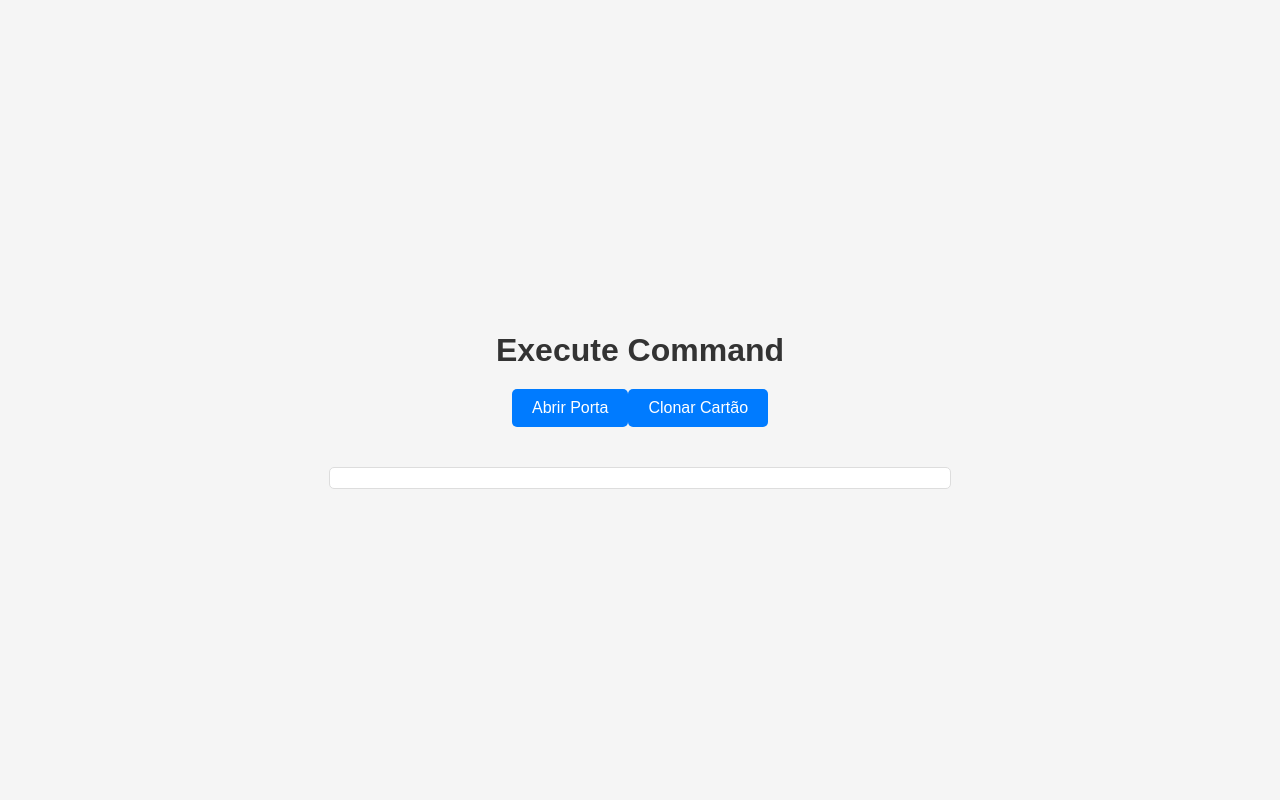
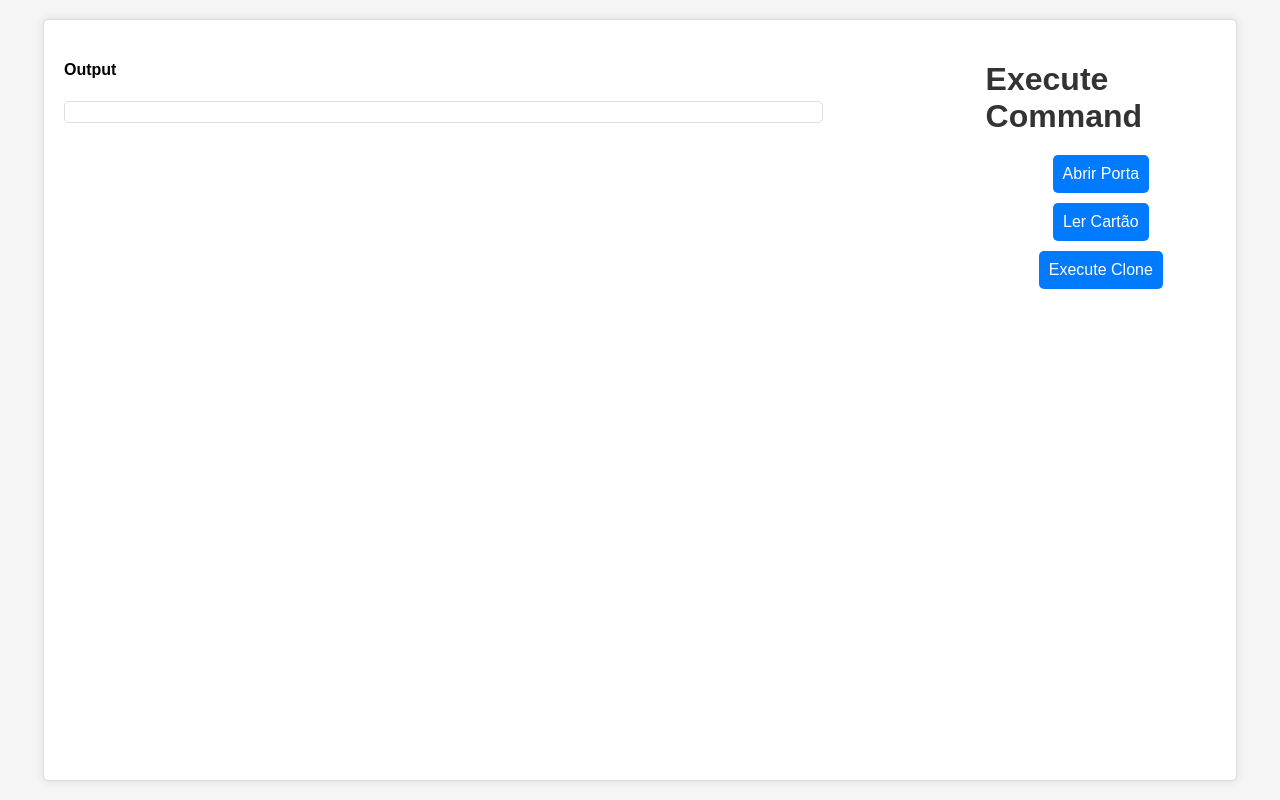
Before and after one commit to AndreGChang/proxymark3-web, a Flask app: page / in a window 1280 px wide. Run offline with Flask 3, Linux system fonts and the light colour scheme.

Commit message:
estilização dos templates

```diff
--- a/app/routes.py
+++ b/app/routes.py
@@ -1,58 +1,3 @@
-# from flask import current_app as app, render_template, request, jsonify
-# import subprocess
-
-# # Array de pessoas
-# people = [
-#     {
-#         "uid": "08 11 33 3E",
-#         "name": "John Doe",
-#         "age": 30,
-#         "email": "johndoe@example.com"
-#     }
-# ]
-
-# @app.route('/')
-# def index():
-#     return render_template('index.html')
-
-# @app.route('/execute', methods=['POST'])
-# def execute():
-#     try:
-#         # Usar o caminho completo do script pm3
-#         result = subprocess.run(["/home/text/Documents/proxymark/proxmark3/pm3", "-c", "hf search"], capture_output=True, text=True)
-
-#         # Verificar se a saída contém "UID" e retornar essa linha
-#         uid_line = ""
-#         for line in result.stdout.splitlines():
-#             if "UID" in line:
-#                 uid_line = line.strip()
-#                 break
-
-#         print(f"UID line found: {uid_line}")  # Log para depuração
-
-#         # Extrair o UID da linha
-#         uid = uid_line.split(":")[1].strip() if uid_line else ""
-#         print(f"Extracted UID: {uid}")  # Log para depuração
-
-#         # Verificar se o UID corresponde a uma pessoa
-#         person = next((p for p in people if p["uid"] == uid), None)
-
-#         if person:
-#             return jsonify(person)
-#         else:
-#             return "UID not found", 404
-#     except Exception as e:
-#         print(f"Error: {str(e)}")  # Log de erro
-#         return str(e), 500
-
-# @app.route('/person/<uid>')
-# def person(uid):
-#     person = next((p for p in people if p["uid"] == uid), None)
-#     if person:
-#         return render_template('person.html', person=person)
-#     else:
-#         return "Person not found", 404
-
 from flask import current_app as app, render_template, request, jsonify
 import subprocess
 
@@ -62,13 +7,22 @@ people = [
         "uid": "08 11 33 3E",
         "name": "John Doe",
         "age": 30,
-        "email": "johndoe@example.com"
+        "email": "johndoe@example.com",
+        "photo_path": "/static/images/Minecraft-creeper.avif"
     },
     {
         "uid": "08 11 33 3A",
         "name": "Kevin Yun",
         "age": 39,
-        "email": "kevinyun@example.com"
+        "email": "kevinyun@example.com",
+        "photo_path": "/static/images/Minecraft-creeper.avif"
+    },
+    {
+        "uid": "49 36 8A 93",
+        "name": "Joao Pedro",
+        "age": 20,
+        "email": "joaopedro@example.com",
+        "photo_path": "/static/images/Minecraft-creeper.avif"
     }
 ]
 
@@ -100,6 +54,14 @@ def execute():
         formatted_uid = " ".join(uid_parts)
         print(f"Extracted and formatted UID: {formatted_uid}")  # Log para depuração
 
+        #Cria arquivo com o UID da pessoa do cartão
+        try:
+            with open("uid_person.txt", "a") as file:
+                file.write(f"{formatted_uid}\n")
+                print("UID added to uid_person.txt")
+        except Exception as file_error:
+            print(f"Error writing to file: {str(file_error)}")
+
         # Verificar se o UID corresponde a uma pessoa
         person = next((p for p in people if p["uid"] == formatted_uid), None)
         print(person)
@@ -118,21 +80,55 @@ def execute():
 def execute_dump():
     try:
         # Usar o caminho completo do script pm3 para o segundo comando
-        result = subprocess.run(["/home/text/Documents/proxymark/proxmark3/pm3", "-c",
-                                "hf mf dump -k /home/text/Documents/development/proxymark/hf-mf-key.bin -f teste.bin"], capture_output=True, text=True)
+        result = subprocess.run(["/home/text/Documents/proxymark/proxmark3/pm3", "-c", "hf mf dump -k /home/text/Documents/development/proxymark/hf-mf-key.bin -f dump/teste.bin"], capture_output=True, text=True)
 
-        print(result.stdout)  # Log para depuração
+        print(result.stdout)  # Log para depuraçã
+
+        # Defina o usuário que irá executar o comando
+        user = "text"
+
+        # Comando a ser executado
+        find_command = [
+            "sudo",
+            "-u", user,
+            "find", "/home/text/dump", "-name", "test.bin", "-type", "f", "-delete"
+        ]
 
         # Procurar e deletar o arquivo test.bin
-        find_command = "find /home -name test.bin -type f -delete"
-        find_result = subprocess.run(
-            find_command, shell=True, capture_output=True, text=True)
+        #find_command = "sudo -u findeuser find /home/text -name test.bin -type f -delete"
+        find_result = subprocess.run(find_command, capture_output=True, text=True)
+
         if find_result.returncode == 0:
             print("Arquivo test.bin deletado com sucesso")
         else:
             print(f"Erro ao deletar arquivo: {find_result.stderr}")
 
         return result.stdout if result.stdout else "No output from command"
+    except Exception as e:
+        print(f"Error: {str(e)}")  # Log de erro
+        return str(e), 500
+
+
+@app.route('/execute_clone', methods=['POST'])
+def execute_clone():
+    try:
+        # Ler o UID do arquivo uid_person.txt
+        with open("uid_person.txt", "r") as file:
+            last_uid = file.readlines()[-1].strip()
+        print(f"Last UID from file: {last_uid}")
+
+        # Comando para clonar o cartão
+        clone_command = [
+            "/home/text/Documents/proxymark/proxmark3/pm3",
+            "-c",
+            f"hf mf cload -f dump/test.bin -u {last_uid}"
+        ]
+
+        clone_result = subprocess.run(
+            clone_command, capture_output=True, text=True)
+        print(clone_result.stdout)  # Log para depuração
+
+        return clone_result.stdout if clone_result.stdout else "No output from clone command"
     except Exception as e:
         print(f"Error: {str(e)}")  # Log de erro
         return str(e), 500
--- a/app/static/css/styles.css
+++ b/app/static/css/styles.css
@@ -3,15 +3,28 @@
     margin: 0;
     padding: 0;
     display: flex;
-    flex-direction: column;
     align-items: center;
     justify-content: center;
     min-height: 100vh;
     background-color: #f5f5f5;
 }
 
-.form-container{
+.container {
     display: flex;
+    flex-direction: row-reverse;
+    align-items: flex-start;
+    justify-content: space-between;
+    width: 90vw;
+    height: 90vh;
+    background-color: #fff;
+    border: 1px solid #ddd;
+    border-radius: 5px;
+    padding: 20px;
+    box-shadow: 0 0 10px rgba(0, 0, 0, 0.1);
+}
+
+.title-container {
+    flex: 1;
 }
 
 .title {
@@ -19,25 +32,51 @@
     margin-bottom: 20px;
 }
 
-.form {
+.image-avatar {
+    width: 150px;
+    /* Ajuste conforme necessário */
+    height: auto;
+    max-width: 100%;
+    border: 1px solid #ddd;
+    border-radius: 5px;
+}
+
+.form-container {
+    width: 30%;
     display: flex;
     flex-direction: column;
     align-items: center;
-    margin-bottom: 20px;
+    flex: 1;
+}
+
+.form {
+    margin-bottom: 10px;
 }
 
 .button {
-    padding: 10px 20px;
+    padding: 10px 10px;
     font-size: 16px;
     cursor: pointer;
     background-color: #007BFF;
     color: white;
     border: none;
     border-radius: 5px;
+    transition: background-color 0.3s;
+}
+
+.form-buttons {
+    width: 100%;
+    display: flex;
+    flex-direction: column;
+    align-items: center;
 }
 
 .button:hover {
     background-color: #0056b3;
+}
+
+.output_div {
+    width: 80%;
 }
 
 .output {
@@ -47,7 +86,7 @@
     border: 1px solid #ddd;
     border-radius: 5px;
     width: 80%;
-    max-width: 600px;
+    max-width: 1650px;
     text-align: left;
     white-space: pre-wrap;
 }
@@ -59,9 +98,7 @@
 
 .loader {
     border: 8px solid #f3f3f3;
-    /* Light grey */
     border-top: 8px solid #007BFF;
-    /* Blue */
     border-radius: 50%;
     width: 60px;
     height: 60px;
--- a/app/static/js/script.js
+++ b/app/static/js/script.js
@@ -13,9 +13,36 @@ async function handleFormSubmit(event, url) {
         document.getElementById('loading').style.display = 'none';
 
         if (response.ok) {
-            const result = await response.text();
-            console.log(result);
-            document.getElementById('output').innerText = result;
+            const data = await response.json();
+            console.log(data);
+
+            if (data.error) {
+                document.getElementById('output').innerText = data.error;
+            } else {
+                const outputDiv = document.getElementById('output');
+                outputDiv.innerHTML = `
+                    <div class="details-section">
+                        <img src="${data.photo_path}" alt="Foto" class="image-avatar">
+                        <div class="info">
+                            <p><strong>Nome:</strong> ${data.name}</p>
+                            <p><strong>Idade:</strong> ${data.age}</p>
+                            <p><strong>Email:</strong> ${data.email}</p>
+                            <p><strong>UID:</strong> ${data.uid}</p>
+                        </div>
+                    </div>
+                    <div class="json-section">
+                        <pre>
+{
+    "age": ${data.age},
+    "email": "${data.email}",
+    "name": "${data.name}",
+    "uid": "${data.uid}",
+    "photo_path": "${data.photo_path}"
+}
+                        </pre>
+                    </div>
+                `;
+            }
         } else {
             const result = await response.text();
             console.log(`Error response: ${result}`);
@@ -35,3 +62,54 @@ document.getElementById('commandForm1').addEventListener('submit', function (eve
 document.getElementById('commandForm2').addEventListener('submit', function (event) {
     handleFormSubmit(event, '/execute_dump');
 });
+
+document.getElementById('commandForm3').addEventListener('submit', function (event) {
+    handleFormSubmit(event, '/execute_clone');
+});
+
+document.addEventListener('DOMContentLoaded', function () {
+    document.querySelectorAll('form').forEach(form => {
+        form.addEventListener('submit', function (event) {
+            event.preventDefault();
+            const formData = new FormData(this);
+            fetch(this.action, {
+                method: this.method,
+                body: formData
+            })
+                .then(response => response.json())
+                .then(data => {
+                    if (data.error) {
+                        document.querySelector('.output').innerHTML = `<p>${data.error}</p>`;
+                    } else {
+                        const outputDiv = document.querySelector('.output');
+                        outputDiv.innerHTML = `
+                        <div class="details-section">
+                            <img src="${data.photo_path}" alt="Foto" class="image-avatar">
+                            <div class="info">
+                                <p><strong>Nome:</strong> ${data.name}</p>
+                                <p><strong>Idade:</strong> ${data.age}</p>
+                                <p><strong>Email:</strong> ${data.email}</p>
+                                <p><strong>UID:</strong> ${data.uid}</p>
+                            </div>
+                        </div>
+                        <div class="json-section">
+                            <pre>
+{
+    "age": ${data.age},
+    "email": "${data.email}",
+    "name": "${data.name}",
+    "uid": "${data.uid}",
+    "photo_path": "${data.photo_path}"
+}
+                            </pre>
+                        </div>
+                    `;
+                    }
+                })
+                .catch(error => {
+                    document.querySelector('.output').innerHTML = `<p>Error: ${error.message}</p>`;
+                    console.error('Error:', error);
+                });
+        });
+    });
+});
--- a/app/templates/index.html
+++ b/app/templates/index.html
@@ -9,19 +9,28 @@
 </head>
 
 <body class="body">
+    <div class="container">
+        <div class="form-container">
             <h1 class="title">Execute Command</h1>
-    <div class="form-container">
+            <div class="form-buttons">
                 <form id="commandForm1" class="form" action="{{ url_for('execute') }}" method="post">
                     <button type="submit" class="button">Abrir Porta</button>
                 </form>
                 <form id="commandForm2" class="form" action="{{ url_for('execute_dump') }}" method="post">
-            <button type="submit" class="button">Clonar Cartão</button>
+                    <button type="submit" class="button">Ler Cartão</button>
+                </form>
+                <form id="commandForm3" class="form" action="{{ url_for('execute_clone') }}" method="post">
+                    <button type="submit" class="button">Execute Clone</button>
                 </form>
             </div>
-
+        </div>
+            <div class="output_div">
+                <h4>Output</h4>
                 <div id="output" class="output"></div>
                 <div id="loading" class="loading">
                     <div class="loader"></div>
+                </div>
+            </div>
     </div>
 
     <script src="{{ url_for('static', filename='js/script.js') }}"></script>
```
Also changed, not shown: app/static/css/person.css (+59 -9 lines), app/templates/person.html (+46 -1 lines), uid_person.txt (added, +18 -0 lines), app/static/images/Minecraft-creeper.avif (added). Lines whose indentation alone changed are shown as unchanged.
